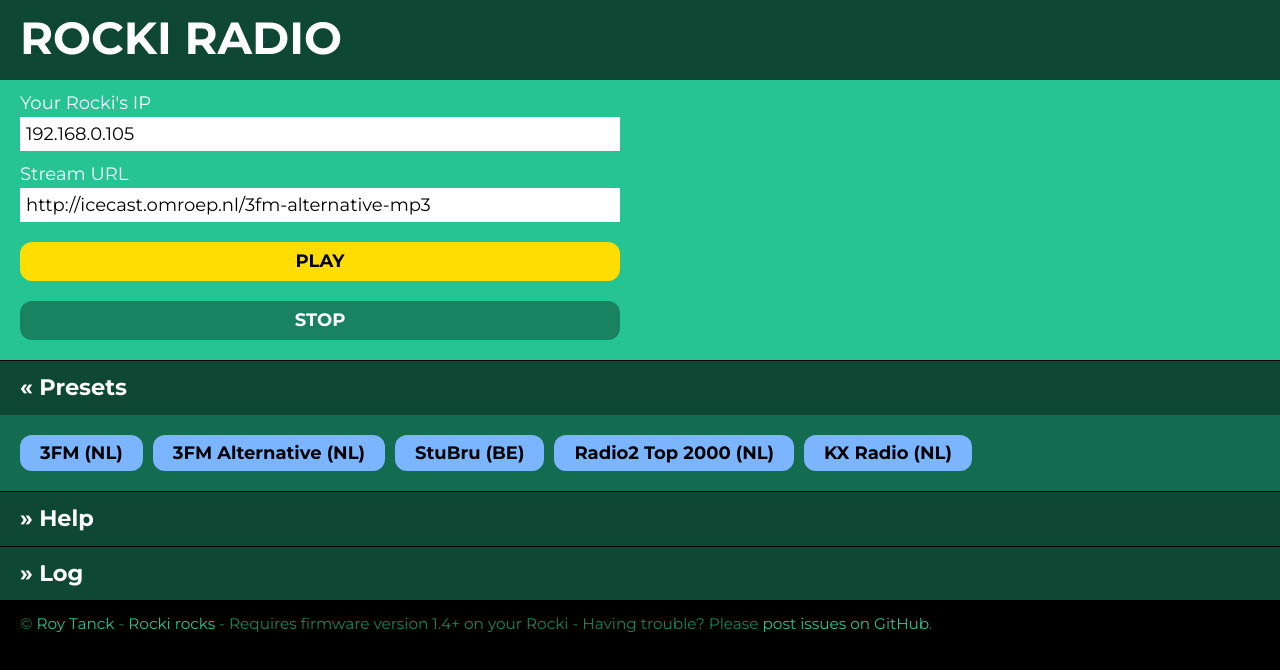
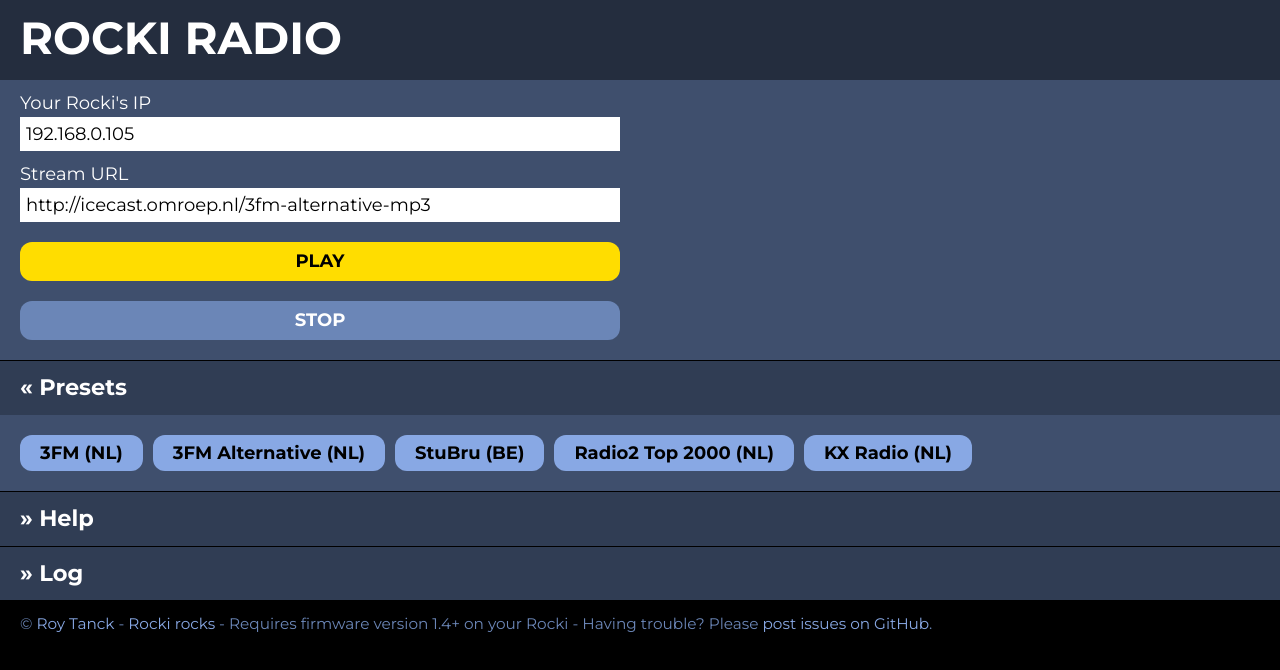
Before and after one commit to roytanck/rocki-stream-player, a plain HTML site: page index.html in a window 1280 px wide. Both pictures are taken after a click on the element "Presets". Drawn offline with nearby package versions, Linux system fonts and the light colour scheme.

Commit message:
Changed the color scheme from Rocki Green to blue.

```diff
--- a/style.css
+++ b/style.css
@@ -21,15 +21,15 @@ a, a:hover, a:visited {
 	text-decoration: none;
 }
 
-.helpblock a, .helpblock a:hover, .helpblock a:visited { color: #a7e7d3; text-decoration: underline; }
+.helpblock a, .helpblock a:hover, .helpblock a:visited { color: #a9c2ef; text-decoration: underline; }
 
 #title {
-	background-color: #0e4734;
+	background-color: #242d3e;
 	padding: 15px 20px 20px 20px;
 }
 
 #controls {
-	background-color: #26C493;
+	background-color: #3f4f6d;
 	padding: 10px 20px;
 }
 
@@ -46,7 +46,7 @@ a, a:hover, a:visited {
 
 #controls .button {
 	display: block;
-	background-color: #198261;
+	background-color: #6b86b7;
 	padding: 6px 12px;
 	width: 100%;
 	max-width: 600px;
@@ -60,9 +60,17 @@ a, a:hover, a:visited {
 	border-radius: 12px;
 }
 
+#controls .button:hover {
+	background-color: #7795cb;
+}
+
 #controls #play {
 	background-color: #fd0;
 	color: #000;
+}
+
+#controls #play:hover {
+	background-color: #ffec72;
 }
 
 #controls label {
@@ -81,12 +89,12 @@ a, a:hover, a:visited {
 .block .blockcontent {
 	display: none;
 	padding: 10px 20px;
-	background-color: #146c50;
+	background-color: #3f4f6d;
 }
 
 .block .blocktitle {
 	border-top: 1px solid #000;
-	background-color: #0e4734;
+	background-color: #303d54;
 	padding: 10px 20px;
 	cursor: pointer;
 }
@@ -113,12 +121,16 @@ a, a:hover, a:visited {
 	margin: 0 10px 10px 0;
 	padding: 0 20px;
 	line-height: 2em;
-	background-color: #7bb5ff; //#bbeddd;
+	background-color: #88a8e4; //#bbeddd;
 	color: #000;
 	font-weight: bold;
 	-moz-border-radius: 12px;
 	-webkit-border-radius: 12px;
 	border-radius: 12px;
+}
+
+#presets li a:hover {
+	background-color: #b1c8f2;
 }
 
 .log {
@@ -149,9 +161,9 @@ h2 {
 #footer {
 	padding: 10px 20px;
 	font-size: 0.85em;
-	color: #198261;
+	color: #6b86b7;
 }
 
 #footer a {
-	color: #26C493 !important;
+	color: #88a8e4 !important;
 }
```
